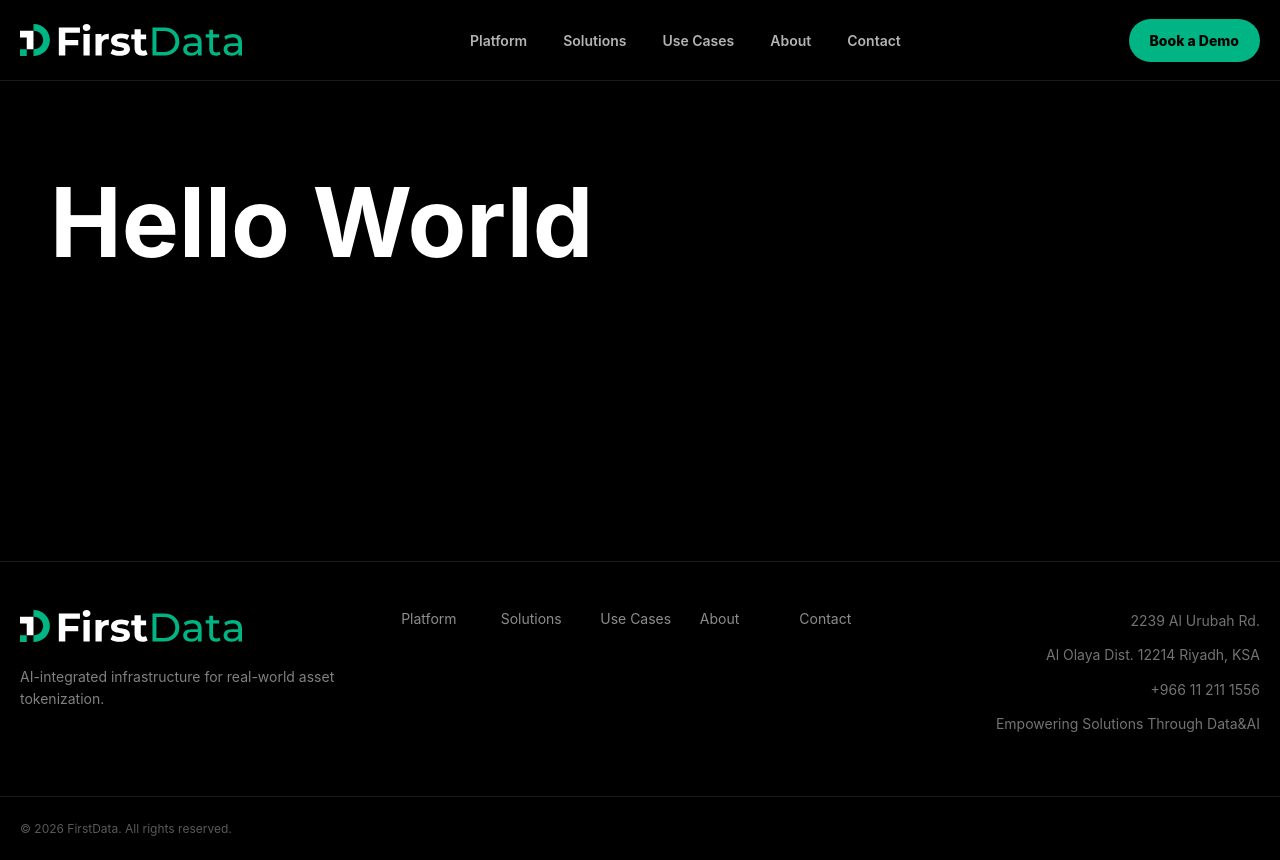
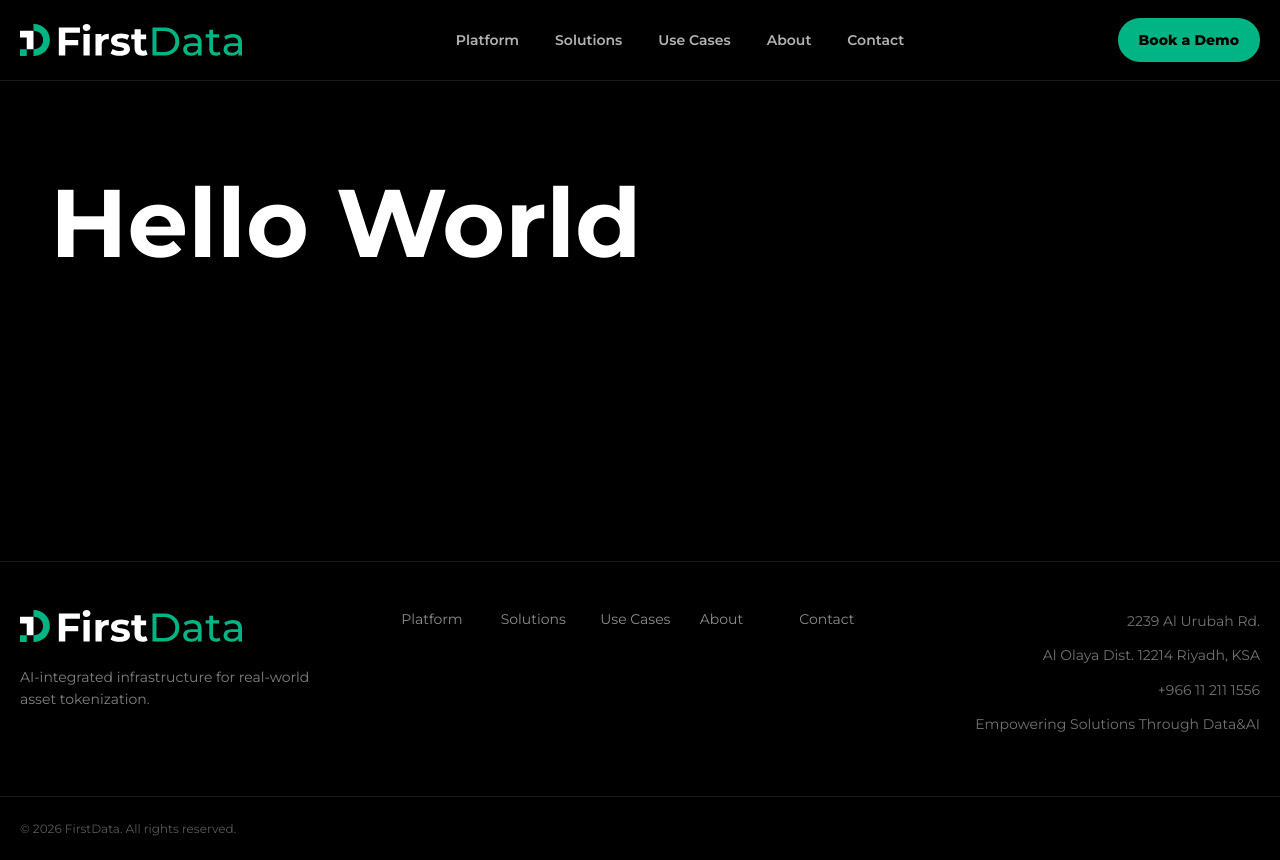
Before and after one commit to selmanpak/v4, a React (Vite) app: page / in a window 1280 px wide. Built offline with nearby package versions, Linux system fonts and the light colour scheme.

Commit message:
Use Montserrat globally

```diff
--- a/src/styles.css
+++ b/src/styles.css
@@ -1,5 +1,7 @@
+@import url('https://fonts.googleapis.com/css2?family=Montserrat:wght@100..900&display=swap');
+
 :root {
-  font-family: Inter, ui-sans-serif, system-ui, -apple-system, BlinkMacSystemFont, "Segoe UI", sans-serif;
+  font-family: 'Montserrat', sans-serif;
   color: #ffffff;
   background: #000000;
 }
@@ -17,6 +19,7 @@
   min-width: 320px;
   min-height: 100vh;
   background: #000000;
+  font-family: 'Montserrat', sans-serif;
 }
 
 a {
@@ -24,8 +27,12 @@
   text-decoration: none;
 }
 
-button {
+button,
+input,
+textarea,
+select {
   font: inherit;
+  font-family: 'Montserrat', sans-serif;
 }
 
 .app-shell {
```
